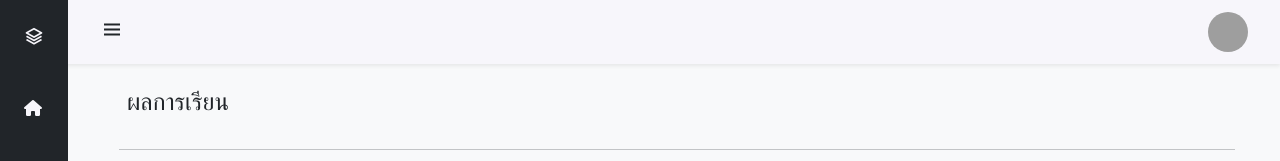
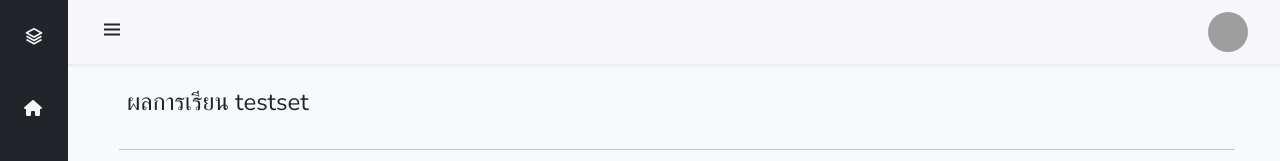
Before and after one commit to flyingDutchmanLWM7/StudentRegistration, a plain HTML site: page studentRegistration/grading.html in a window 1280 px wide. Shown: the top 161 px of the page. Drawn offline with nearby package versions, Linux system fonts and the light colour scheme; grey boxes are pictures that could not be loaded.

Commit message:
new commit

```diff
--- a/studentRegistration/grading.html
+++ b/studentRegistration/grading.html
@@ -37,7 +37,7 @@
     <div class="container">
             <div class="row mt-5 p-2">
                 <div class="col-sm-12 mt-3 pt-3 justify-content-center">
-                    <h4> ผลการเรียน </h4></button>
+                    <h4> ผลการเรียน testset </h4></button>
                 </div>
             </div>
             <hr>
```
